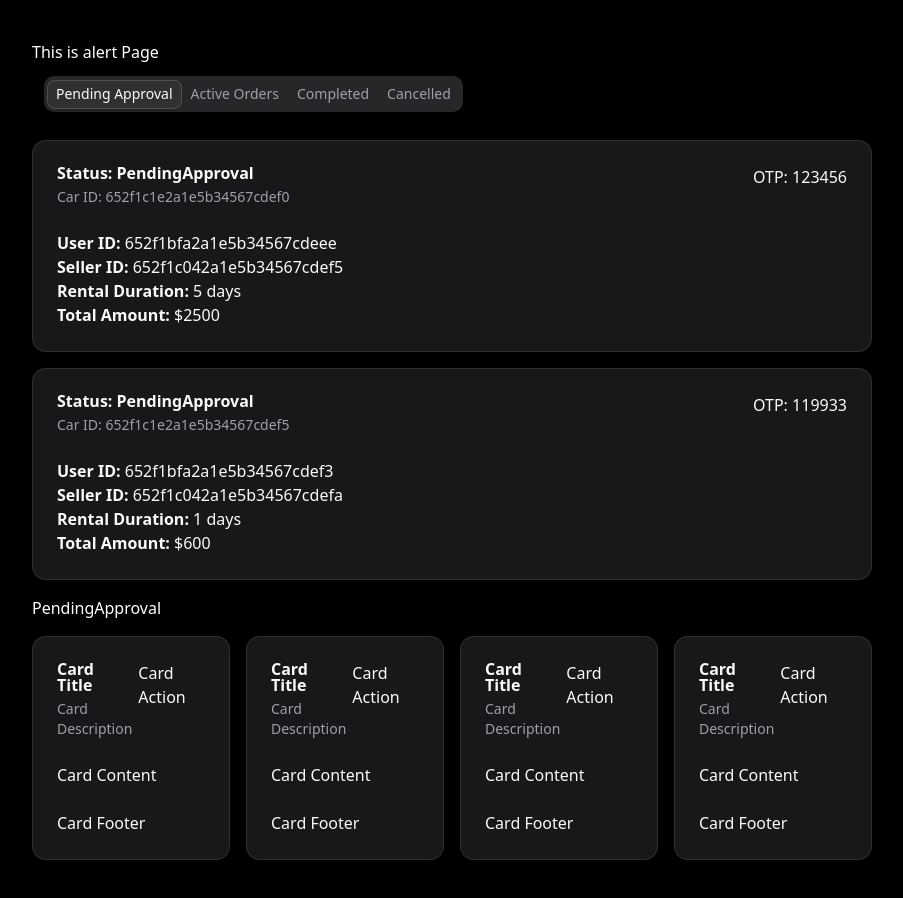
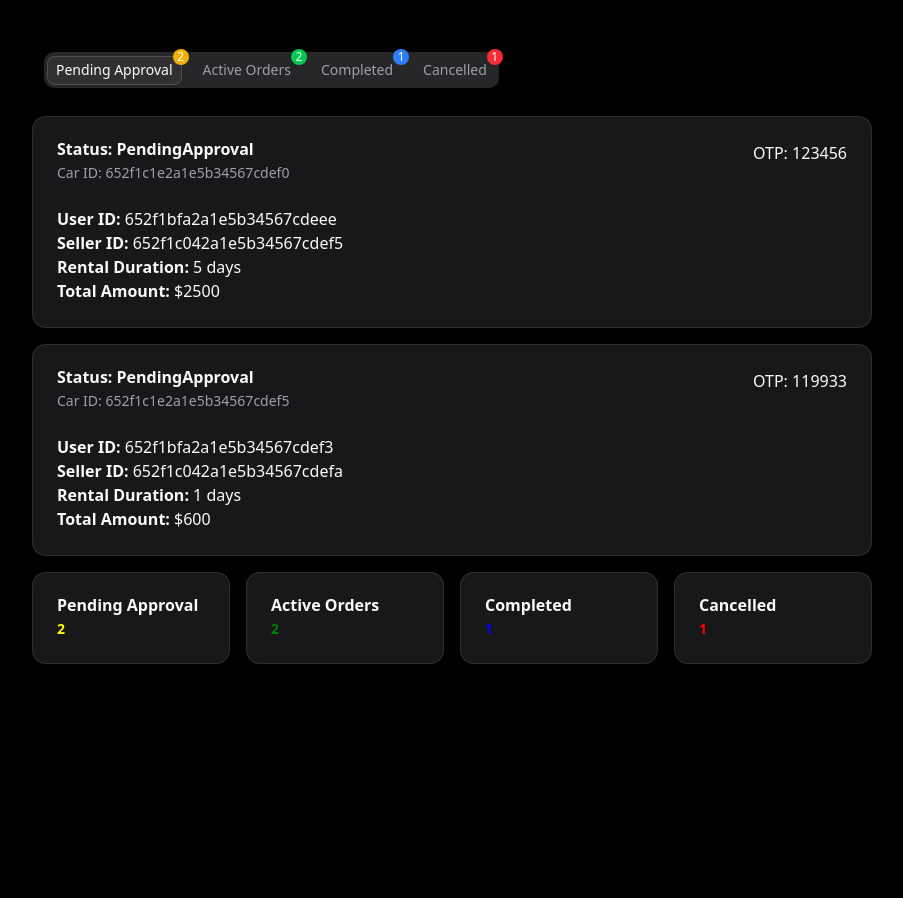
Before and after one commit to ByteBrewer101/carRental, a React (Vite) app in the folder frontend/: page /alerts in a window 1280 px wide. Shown: the whole page, without its empty margins (188-1091 px from the left). After the commit the page ends 800 px from the top, so only its background shows below. Built offline with nearby package versions, Linux system fonts and the light colour scheme.

Commit message:
changes21

```diff
--- a/frontend/src/ContextAPI/GlobalProvider.jsx
+++ b/frontend/src/ContextAPI/GlobalProvider.jsx
@@ -3,7 +3,13 @@ import { Global_Context } from "./GlobalContext";
 
 export function GlobalProvider({children}){
     const [tabState, setTabState] = useState("PendingApproval")
-    return <Global_Context.Provider value={{tabState, setTabState}}>
+    const [status, setStatus] = useState({
+      PendingApproval: 0,
+      ActiveOrders: 0,
+      Completed: 0,
+      Cancelled: 0,
+    });
+    return <Global_Context.Provider value={{tabState, setTabState, status, setStatus}}>
         {children}
     </Global_Context.Provider>
 }
--- a/frontend/src/Pages/Alerts.jsx
+++ b/frontend/src/Pages/Alerts.jsx
@@ -1,5 +1,5 @@
+import { AlertsCountCard } from "@/components/AlertsCountCard";
 import { ItemCard } from "@/components/ItemCard";
-import { MyCard } from "@/components/MyCard";
 import { MyTabs } from "@/components/MyTabs";
 import { Global_Context } from "@/ContextAPI/GlobalContext";
 import { sampleData } from "@/utils/alertPageSample";
@@ -9,10 +9,13 @@ export function Alerts() {
 
   const [currData, setCurrData] = useState([])
 
+
   const {tabState} = useContext(Global_Context)
+  const {status, setStatus} = useContext(Global_Context)
+  const sampleDatas = sampleData;
   useEffect(()=>{
     function CardFilter(selectedTab) {
-      const sampleDatas = sampleData;
+
       // eslint-disable-next-line no-unused-vars
       const myData = sampleDatas.filter((i, k) => {
         return i.status == selectedTab;
@@ -20,11 +23,22 @@ export function Alerts() {
       setCurrData(myData);
     }
     CardFilter(tabState)
-  },[tabState])
+  },[tabState, sampleDatas])
+
+  useEffect(() => {
+    const newStatus = { ...status }; // or initialize fresh if needed
+
+    sampleDatas.forEach((item) => {
+      const key = item.status;
+      newStatus[key] = (newStatus[key] || 0) + 1;
+    });
+
+    setStatus(newStatus);
+  }, [sampleDatas]);
+
   return (
     <div className="dark flex-col text-white flex justify-center items-center p-10">
       <div className="w-[70%] flex flex-col">
-        This is alert Page
         <div className="p-3 flex justify-between items-center rounded-lg">
           <MyTabs />
         </div>
@@ -41,14 +55,12 @@ export function Alerts() {
               status={data.status}
             />
           ))}
-
-          <h1>{tabState}</h1>
         </div>
         <div className="gap-4 mt-4 grid grid-cols-4">
-          <MyCard />
-          <MyCard />
-          <MyCard />
-          <MyCard />
+          <AlertsCountCard title="Pending Approval" keyName={"PendingApproval"} colors="yellow"/>
+          <AlertsCountCard title="Active Orders" keyName={"ActiveOrders"} colors="green"/>
+          <AlertsCountCard title="Completed" keyName={"Completed"} colors="blue"/>
+          <AlertsCountCard title="Cancelled" keyName={"Cancelled"} colors="red"/>
         </div>
       </div>
     </div>
--- /dev/null
+++ b/frontend/src/components/AlertsCountCard.jsx
@@ -0,0 +1,23 @@
+import { useContext } from "react";
+import {
+  Card,
+  CardDescription,
+  CardHeader,
+  CardTitle,
+} from "./ui/card";
+import { Global_Context } from "@/ContextAPI/GlobalContext";
+
+export function AlertsCountCard({title, keyName, colors}) {
+    const {status} = useContext(Global_Context)
+
+  return (
+    <div>
+      <Card className="hover:bg-white/20 cursor-pointer transition-all ease-in-out duration-500">
+        <CardHeader>
+          <CardTitle>{title}</CardTitle>
+          <CardDescription style={{color:colors}} className={`font-bold `}>{status[keyName]}</CardDescription>
+        </CardHeader>
+      </Card>
+    </div>
+  );
+}
--- a/frontend/src/components/MyTabs.jsx
+++ b/frontend/src/components/MyTabs.jsx
@@ -1,44 +1,61 @@
-import { Tabs, TabsContent, TabsList, TabsTrigger } from "@/components/ui/tabs";
+import { Tabs, TabsList, TabsTrigger } from "@/components/ui/tabs";
 import { Global_Context } from "@/ContextAPI/GlobalContext";
 import { useContext } from "react";
 
 export function MyTabs() {
   const { tabState, setTabState } = useContext(Global_Context);
+  const { status} = useContext(Global_Context)
   return (
     <>
       <Tabs defaultValue={tabState} className="w-[400px]">
-        <TabsList>
+        <TabsList className="space-x-3">
           <TabsTrigger
+            className="relative"
             onClick={() => {
               setTabState("PendingApproval");
             }}
             value="PendingApproval"
           >
             Pending Approval
+            <div className="bg-yellow-500 text-white w-4 h-4 rounded-full flex items-center justify-center text-xs absolute top-0 right-0 transform translate-x-1/2 -translate-y-1/2">
+              {status.PendingApproval}
+            </div>
           </TabsTrigger>
           <TabsTrigger
+            className="relative"
             onClick={() => {
               setTabState("ActiveOrders");
             }}
             value="ActiveOrders"
           >
             Active Orders
+            <div className="bg-green-500 text-white w-4 h-4 rounded-full flex items-center justify-center text-xs absolute top-0 right-0 transform translate-x-1/2 -translate-y-1/2">
+              {status.ActiveOrders}
+            </div>
           </TabsTrigger>
           <TabsTrigger
+            className="relative"
             onClick={() => {
               setTabState("Completed");
             }}
             value="Completed"
           >
             Completed
+            <div className="bg-blue-500 text-white w-4 h-4 rounded-full flex items-center justify-center text-xs absolute top-0 right-0 transform translate-x-1/2 -translate-y-1/2">
+              {status.Completed}
+            </div>
           </TabsTrigger>
           <TabsTrigger
+            className="relative"
             onClick={() => {
               setTabState("Cancelled");
             }}
             value="Cancelled"
           >
             Cancelled
+            <div className="bg-red-500 text-white w-4 h-4 rounded-full flex items-center justify-center text-xs absolute top-0 right-0 transform translate-x-1/2 -translate-y-1/2">
+              {status.Cancelled}
+            </div>
           </TabsTrigger>
         </TabsList>
       </Tabs>
```
